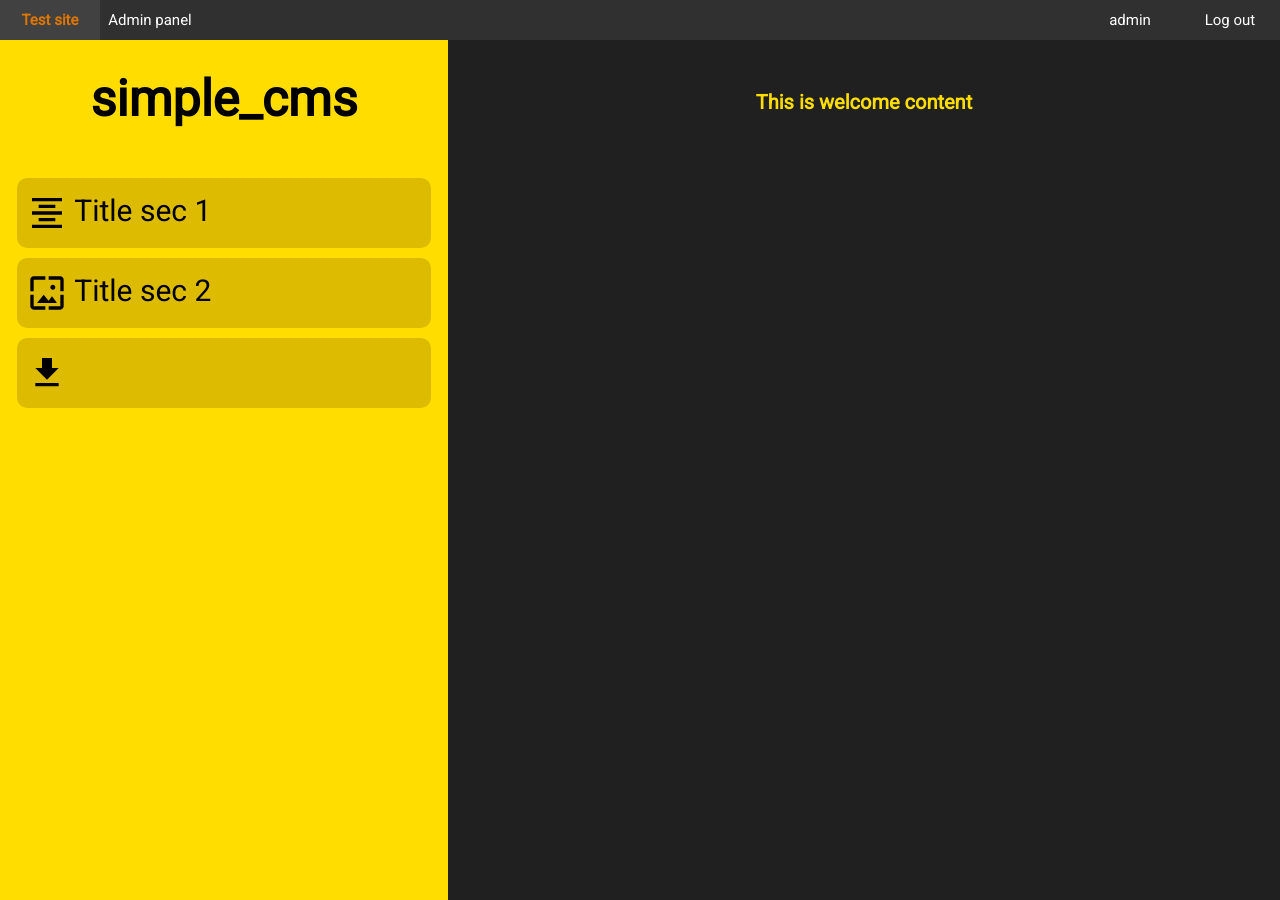
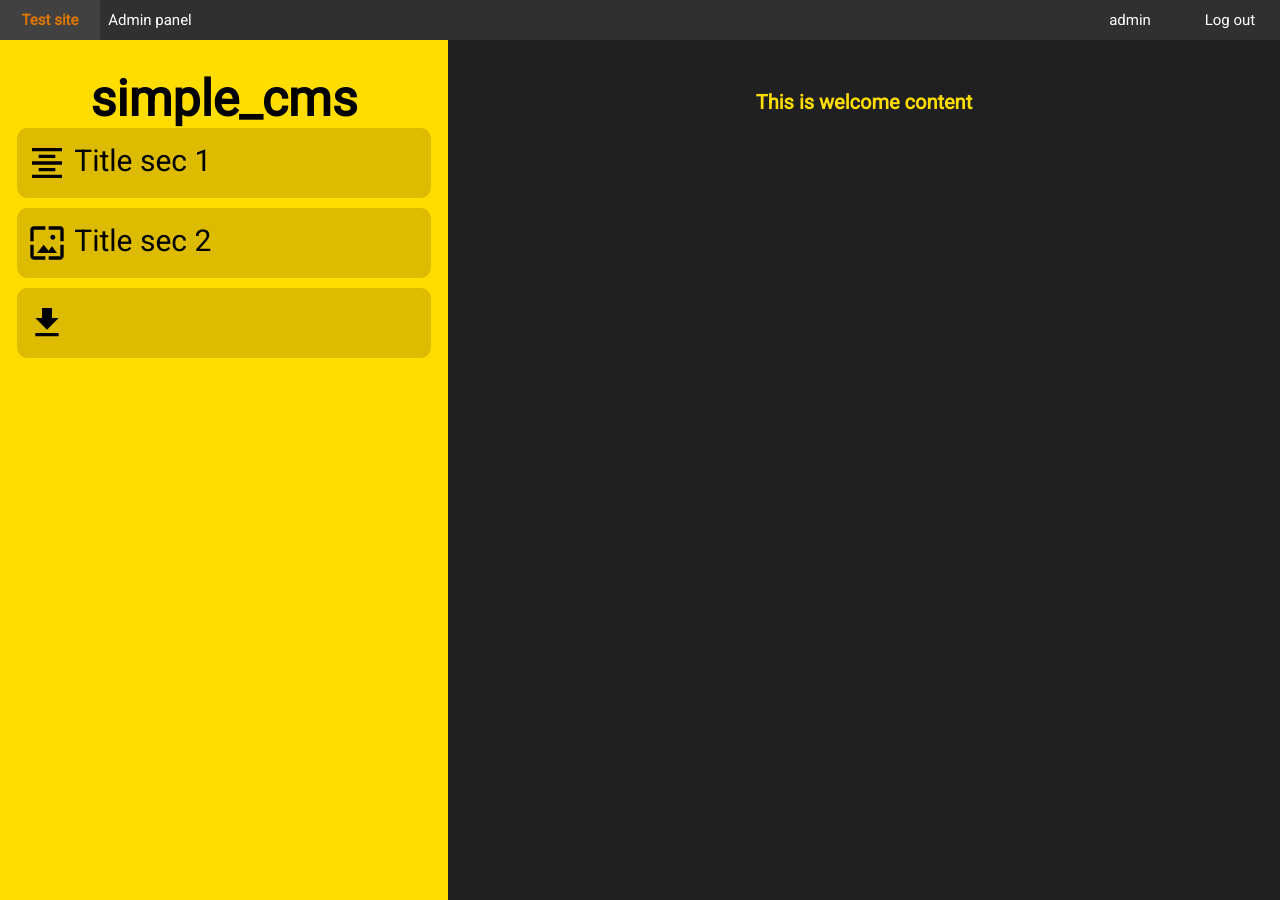
Before and after one commit to CasinoRoyaleKrupier/simple-cms, a PHP site: page / in a window 1280 px wide. Run offline with PHP 8.4, Linux system fonts and the light colour scheme; a user stored in the database is signed in; data comes from the database, SQL or seed files in the repository; data that the repository does not hold is empty.

Commit message:
added border radius to nav section in script

```diff
--- a/scripts/main.js
+++ b/scripts/main.js
@@ -60,6 +60,9 @@ $(document).ready(function()
         if (window.innerWidth <= 1000)
         {
             $("#nav_menu_buttons").slideToggle();
+
+            $("#nav_section").css("border-bottom-left-radius", "10px");
+            $("#nav_section").css("border-bottom-right-radius", "10px");
         }
     });
 });
--- a/styles/main.css
+++ b/styles/main.css
@@ -40,7 +40,6 @@ body
     margin: 30px;
     margin-bottom: 0;
     font-size: 50px;
-    margin-bottom: 50px;
     font-weight: bold;
     text-align: center;
 }
@@ -57,13 +56,13 @@ body
 
 #nav_menu_buttons
 {
-    margin-top: 30px;
+    margin-top: 0px;
 }
 
 .section-button
 {
     width: 90%;
-    margin: 10px;
+    margin-bottom: 10px;
     padding: 15px 0px 15px 10px;
     font-size: 30px;
     margin-left: auto;
--- a/styles/max_width_1000.css
+++ b/styles/max_width_1000.css
@@ -45,7 +45,6 @@
     .section-button
     {
         width: 90%;
-        margin: 10px;
         padding: 20px 0;
         padding-left: 10px;
         margin-left: auto;
```
